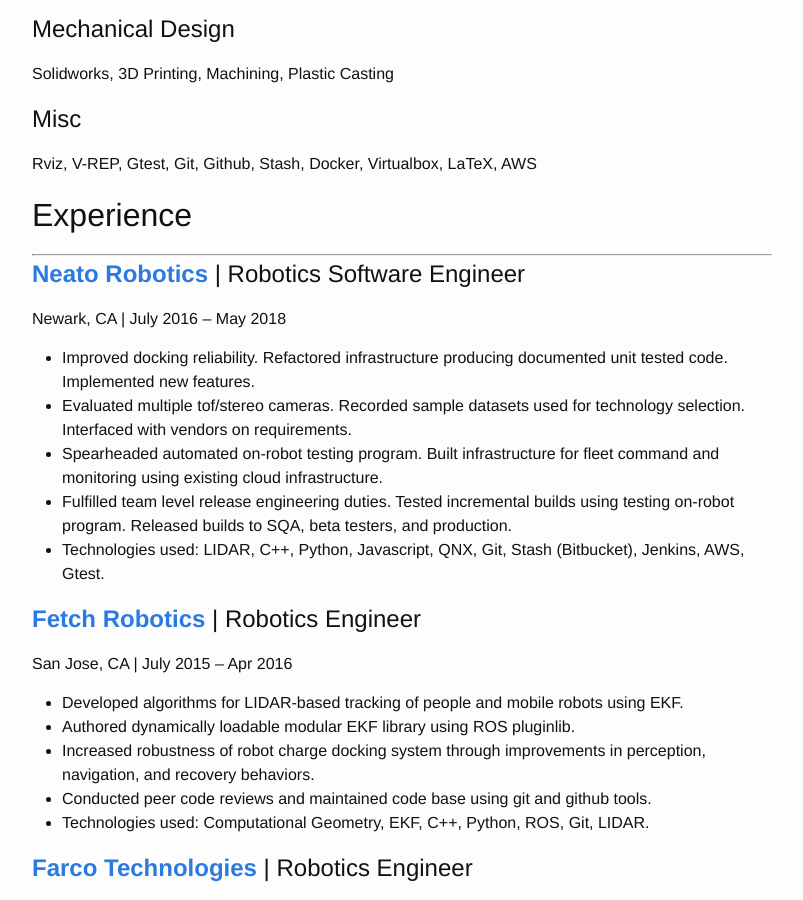
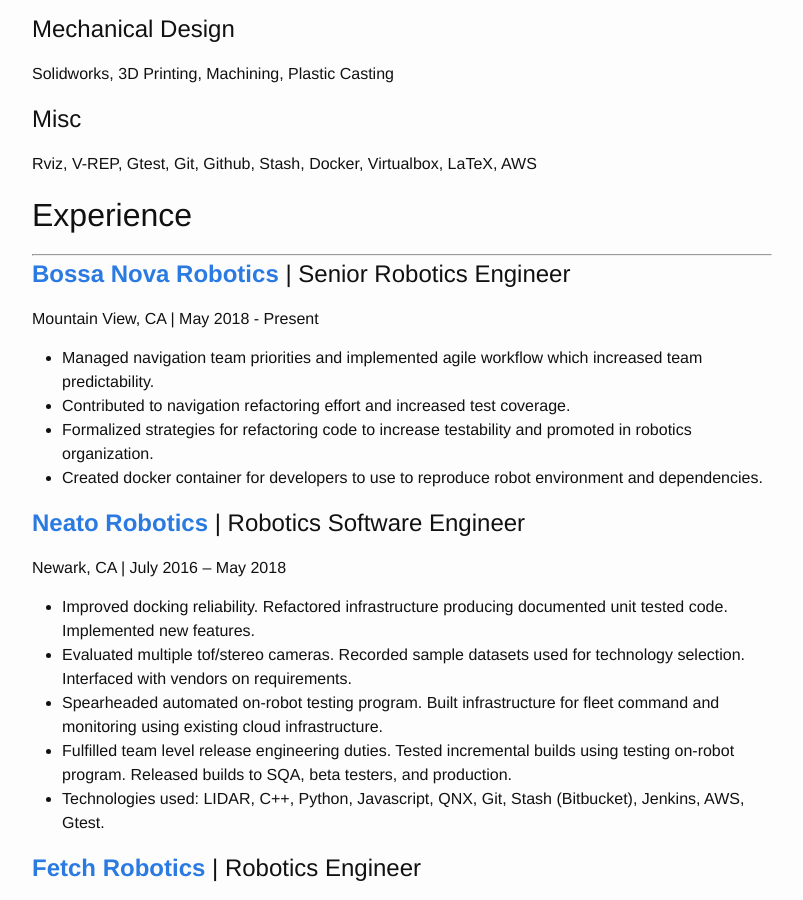
Before and after one commit to griswaldbrooks/griswaldbrooks.github.io, a Jekyll site: the page built from _pages/cv.md, in a window 1280 px wide and 900 px high, scrolled down 1156 px. Shown: the whole window, without its empty margins (238-1041 px from the left). Built offline with Jekyll 4.4.1, drawn with Linux system fonts in a browser that asks for light colours.

Commit message:
Update cv.md

```diff
--- a/_pages/cv.md
+++ b/_pages/cv.md
@@ -55,6 +55,13 @@
 
 ## Experience <a name="experience"></a>
 ---
+
+# [**Bossa Nova Robotics**](http://bossanova.com/) | Senior Robotics Engineer
+Mountain View, CA | May 2018 - Present
+- Managed navigation team priorities and implemented agile workflow which increased team predictability.
+- Contributed to navigation refactoring effort and increased test coverage.
+- Formalized strategies for refactoring code to increase testability and promoted in robotics organization.
+- Created docker container for developers to use to reproduce robot environment and dependencies.
 
 # [**Neato Robotics**](https://www.neatorobotics.com/) | Robotics Software Engineer
 Newark, CA | July 2016 – May 2018
```
